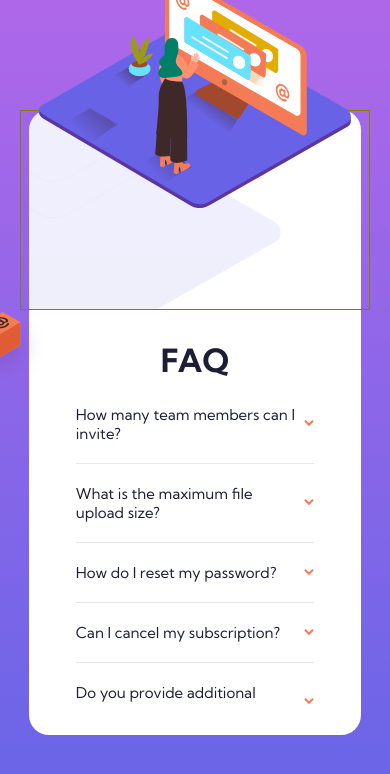
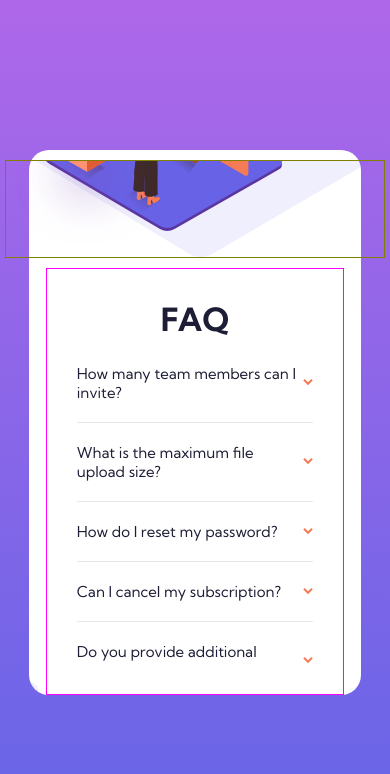
Before and after one commit to annab6/FM_5-FAQ-accordion-card, a plain HTML site: page index.html in a window 390 px wide. Drawn offline with Linux system fonts and the light colour scheme.

Commit message:
image, shadow and cube

```diff
--- a/index.html
+++ b/index.html
@@ -16,8 +16,9 @@
 <body>
   <div class="container">
     <div class="img-card">
-      <img id="girl" src="images/illustration-woman-online-desktop.svg" alt="ilustration of a girl with a screen">
-      <img id="cube" src="images/illustration-box-desktop.svg" alt="ilustration orange cube">
+      <img id="girl-desktop" src="images/illustration-woman-online-desktop.svg" alt="ilustration of a girl with a screen">
+      <img id="girl-mobile" src="images/illustration-woman-online-mobile.svg" alt="ilustration of a girl with a screen">
+      <img id="cube-desktop" src="images/illustration-box-desktop.svg" alt="ilustration orange cube">
     </div>
     <div class="text-card">
       <h1>FAQ</h1>
--- a/styles.css
+++ b/styles.css
@@ -20,34 +20,37 @@ body{
     max-width:900px;
     width:90%;
     border-radius:20px;
+    background-image:url("images/bg-pattern-desktop.svg");
+    background-position: left -205px bottom -55px;
+    background-repeat:no-repeat;
+    background-size: 65%;
 }
 .img-card{
-    height:500px;
-    width: 500px;
-    padding:5px 30px 5px 0;
-    margin: 0 10px 0 0;
+    border:1px solid olive;
+    display:flex;
+    align-items:center;
+    overflow:hidden;
     position:relative;
-    background-image:url("images/bg-pattern-desktop.svg");
-    background-position: left -210px bottom -55px;
-    background-repeat:no-repeat;
-    background-size: 135%;
 }
-.img-card #girl{
-    height:100%;
+.img-card #girl-desktop{
+    transform:translate(-75px);
+    height:auto;
     width: 100%;
+    max-width:450px;
     object-fit:contain;
+}
+.img-card #cube-desktop{
+    display:block;
     position:absolute;
-    left:-70px;
+    /* left: -95px;
+    top: 180px; */
+    transform: translateX(-50%) translateY(50%);
 }
-.img-card #cube{
-    height:40%;
-    width: 40%;
-    object-fit:contain;
-    position:absolute;
-    left:-90px;
-    top:200px;
+.img-card #girl-mobile{
+    display:none;
 }
 .text-card{
+    border:1px solid magenta;
     padding:45px;
     width:50%;
 }
@@ -121,10 +124,10 @@ h1{
         padding:35px 60px 35px 10px;
         width:65%;
     }
-    .img-card #girl{
+    .img-card #girl-desktop{
         left:-50px;
     }
-    .img-card #cube{
+    .img-card #cube-desktop{
         height:30%;
         width: 30%;
         left:-30px;
@@ -140,7 +143,7 @@ h1{
         padding:35px 50px 35px 0;
         width:75%;
     }
-    .img-card #cube{
+    .img-card #cube-desktop{
         left:-40px;
         top:165px;
     }
@@ -151,108 +154,35 @@ h1{
         width:85%;
     }
     .img-card{
-        border:1px solid olive;
-        height:200px;
-        width: 350px;
+        flex:1;
+        height:100px;
         padding:10px;
-        position:relative;
-        background-position: left -210px bottom -55px;
-        background-size: 135%;
+        margin: 10px;
+        /* position:relative; */
+        background-image:url("images/bg-pattern-mobile.svg");
+        background-position: left 0 bottom 0;
+        background-repeat:no-repeat;
+        background-size: 100%;
     }
-    .img-card #girl{
-        height:120%;
-        /* width: 120%; */
-        position:absolute;
-        left:0;
-        top:-140px;
+    .img-card #girl-mobile{
+        display:block;
+        margin-top:-120px;
+        /* object-fit:contain; */
+        /* position:absolute; */
+
     }
-    .img-card #cube{
-        height:40%;
-        width: 40%;
-        object-fit:contain;
-        position:absolute;
-        left:-90px;
-        top:200px;
+    .img-card #girl-desktop{
+        display:none;
+    }
+    .img-card #cube-desktop{
+        display:none;
     }
     .text-card{
+        flex:1;
         padding:30px;
         width:90%;
-        /* height:90%; */
     }
     h1{
         text-align:center;
     }
 }
-
-
-
-/* @media (max-width:992px){
-    .container{
-        width:75%;
-        font-size:11px;
-    }
-    .img-card{
-        height:450px;
-        width: 400px;
-        padding:5px 20px 5px 0;
-        margin: 0 5px 0 0;
-        background-position: left -195px bottom -15px;
-        background-size: 140%;
-    }
-    .img-card #girl{
-        left:-50px;
-    }
-    .img-card #cube{
-        height:35%;
-        width: 35%;
-        left:-55px;
-        top:195px;
-    }
-    .text-card{
-        padding:30px 40px 30px 10px;
-        width:55%;
-    }
-    h1{
-        font-size:2rem;
-    }
-    .faq-text{
-        margin-top:25px;
-        height:290px;
-    }
-    .question-text{
-        font-size:14px;
-    }
-}
-@media (max-width:768px){
-    body{
-        font-size:11px;
-    }
-    .container{
-        margin-top:70px;
-        display:flex;
-        flex-direction: column;
-        justify-content: space-between;
-        width:75%;
-    }
-    .img-card{
-        height:150px;
-        width: 100%;
-        padding:0px 20px 0 20px;
-        background-position: top -15px;
-        background-size: 100%;
-    }
-    .img-card #girl{
-        left:0;
-        top:-130px;
-    }
-    .img-card #cube{
-        height:35%;
-        width: 35%;
-        left:-55px;
-        top:195px;
-    }
-    .text-card{
-        padding:30px 40px 30px 10px;
-        width:55%;
-    }
-} */
```
